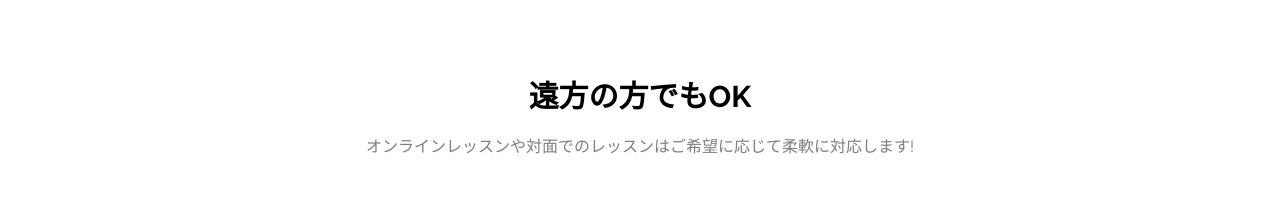
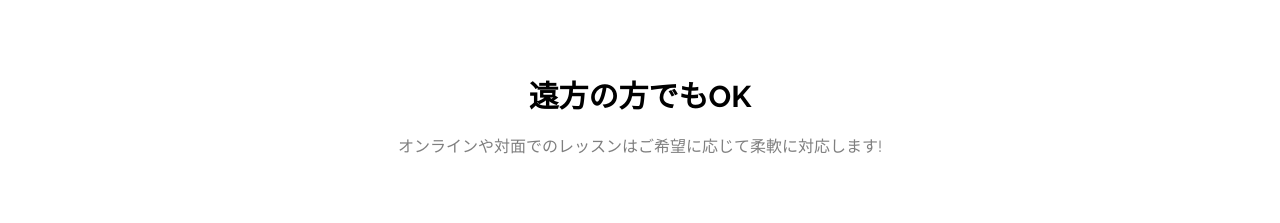
Before and after one commit to daisuke8929/PrgrammingSchool, a plain HTML site: page index.html in a window 1280 px wide. Shown: the part 1640-1863 px from the top of the page. Drawn offline with Linux system fonts and the light colour scheme; files whose address does not match are found by name.

Commit message:
文言修正

```diff
--- a/index.html
+++ b/index.html
@@ -146,7 +146,7 @@
 			<div class="row">
 				<div class="col-md-6 col-md-offset-3 text-center fh5co-heading animate-box">
 					<h2>遠方の方でもOK</h2>
-					<p>オンラインレッスンや対面でのレッスンはご希望に応じて柔軟に対応します!</p>
+					<p>オンラインや対面でのレッスンはご希望に応じて柔軟に対応します!</p>
 				</div>
 			</div>
 
```
